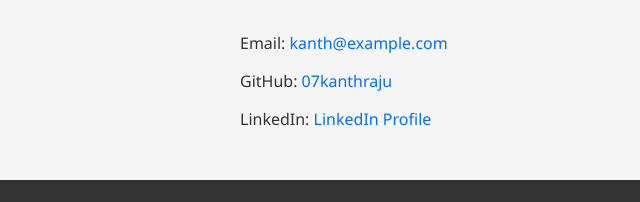
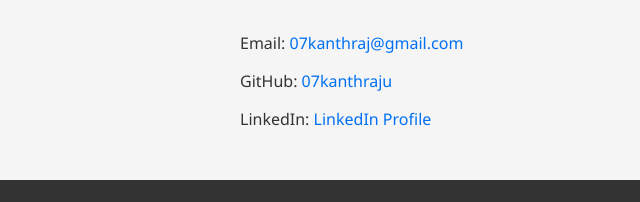
Before and after one commit to 07kanthraj/07kanthraj.github.io, a plain HTML site: page index.html in a window 1280 px wide. Shown: the part 798-1000 px from the top of the page, 0-640 px from the left. Drawn offline with Linux system fonts and the light colour scheme.

Commit message:
modified index

```diff
--- a/index.html
+++ b/index.html
@@ -35,7 +35,7 @@
 
     <section id="contact" class="section">
       <h2>Contact</h2>
-      <p>Email: <a href="mailto:kanth@example.com">kanth@example.com</a></p>
+      <p>Email: <a href="mailto:07kanthraj@gmail.com">07kanthraj@gmail.com</a></p>
       <p>
         GitHub:
         <a href="https://github.com/07kanthraju" target="_blank">07kanthraju</a>
```
